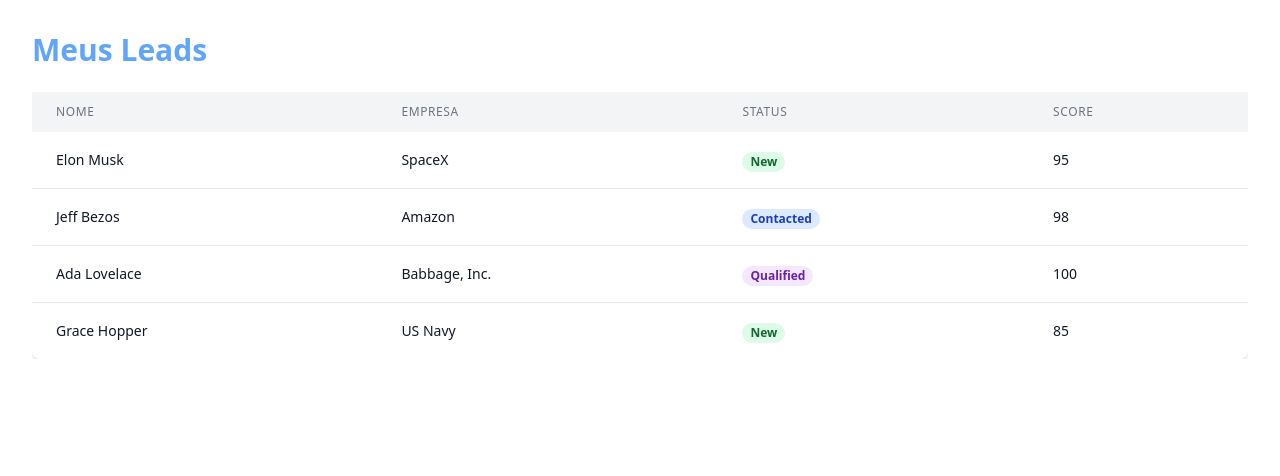
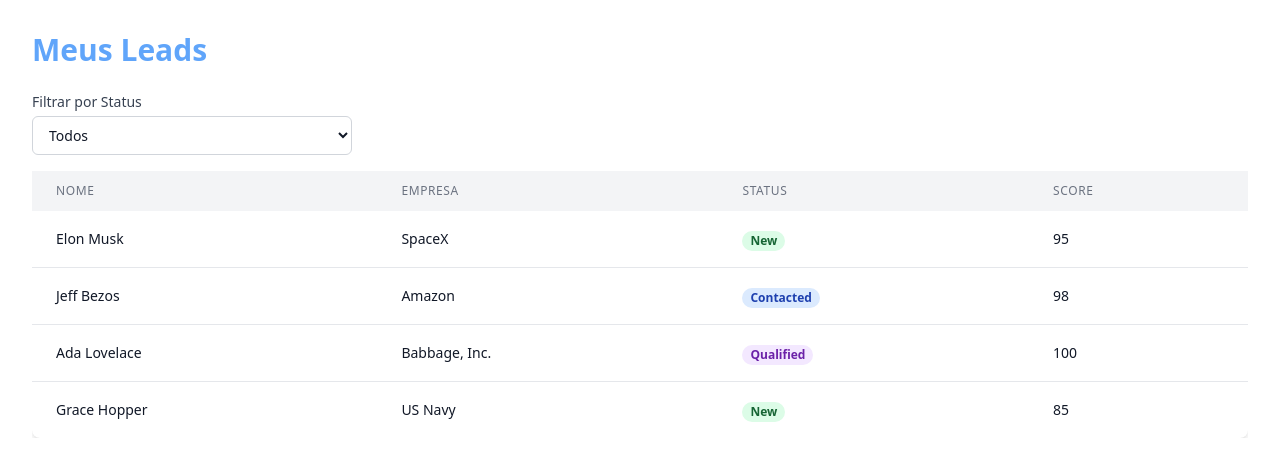
Before and after one commit to Fortuna09/mini-seller-console, a React (Vite) app: page / in a window 1280 px wide. Shown: the top 476 px of the page. Built offline with nearby package versions, Linux system fonts and the light colour scheme.

Commit message:
feat: add status filter dropdown for leads table

```diff
--- a/src/App.tsx
+++ b/src/App.tsx
@@ -6,6 +6,7 @@
 
   const [leads, setLeads] = useState<Lead[]>([]);
   const [isLoading, setIsLoading] = useState(true);
+  const [statusFilter, setStatusFilter] = useState<string>('All');
 
   useEffect(() => {
   const fetchLeads = async () => {
@@ -29,7 +30,26 @@
   return (
     <div className="p-8">
       <h1 className="text-3xl font-bold text-blue-400 mb-6">Meus Leads</h1>
-      <LeadsTable leads={leads} />
+
+      <div className="mb-4 max-w-xs">
+        <label htmlFor="status-filter" className="block text-sm font-medium text-gray-700 mb-1">
+          Filtrar por Status
+        </label>
+        <select
+          id="status-filter"
+          className="block w-full pl-3 pr-10 py-2 text-base border border-gray-300 bg-white text-gray-900 focus:outline-none focus:ring-blue-500 focus:border-blue-500 sm:text-sm rounded-md"
+          value={statusFilter}
+          onChange={(e) => setStatusFilter(e.target.value)}
+        >
+          <option value="All">Todos</option>
+          <option value="New">Novo</option>
+          <option value="Contacted">Contatado</option>
+          <option value="Qualified">Qualificado</option>
+          <option value="Lost">Perdido</option>
+        </select>
+      </div>
+
+      <LeadsTable leads={leads.filter(lead => statusFilter === 'All' || lead.status === statusFilter)} />
     </div>
   );
 }
```
